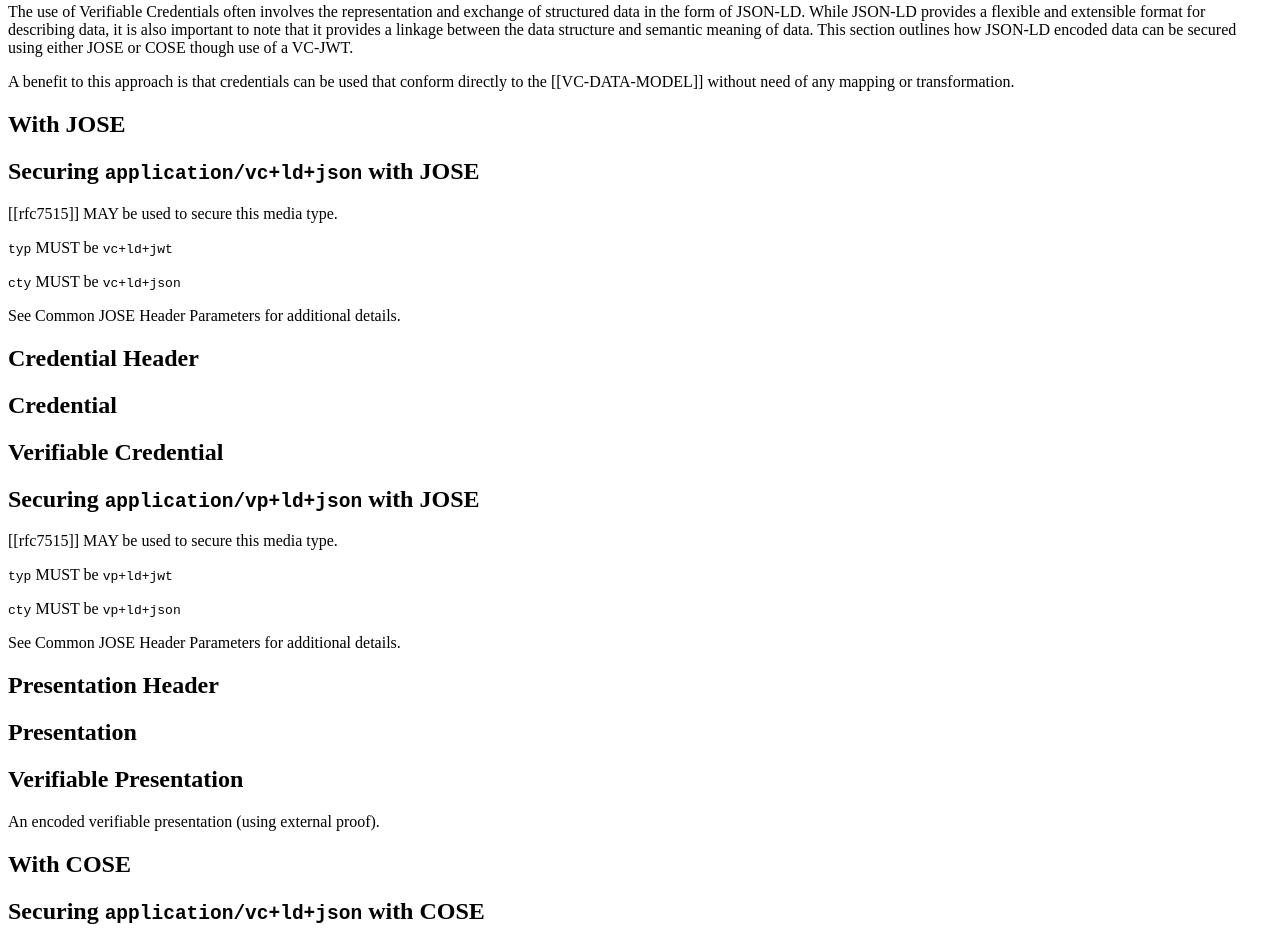
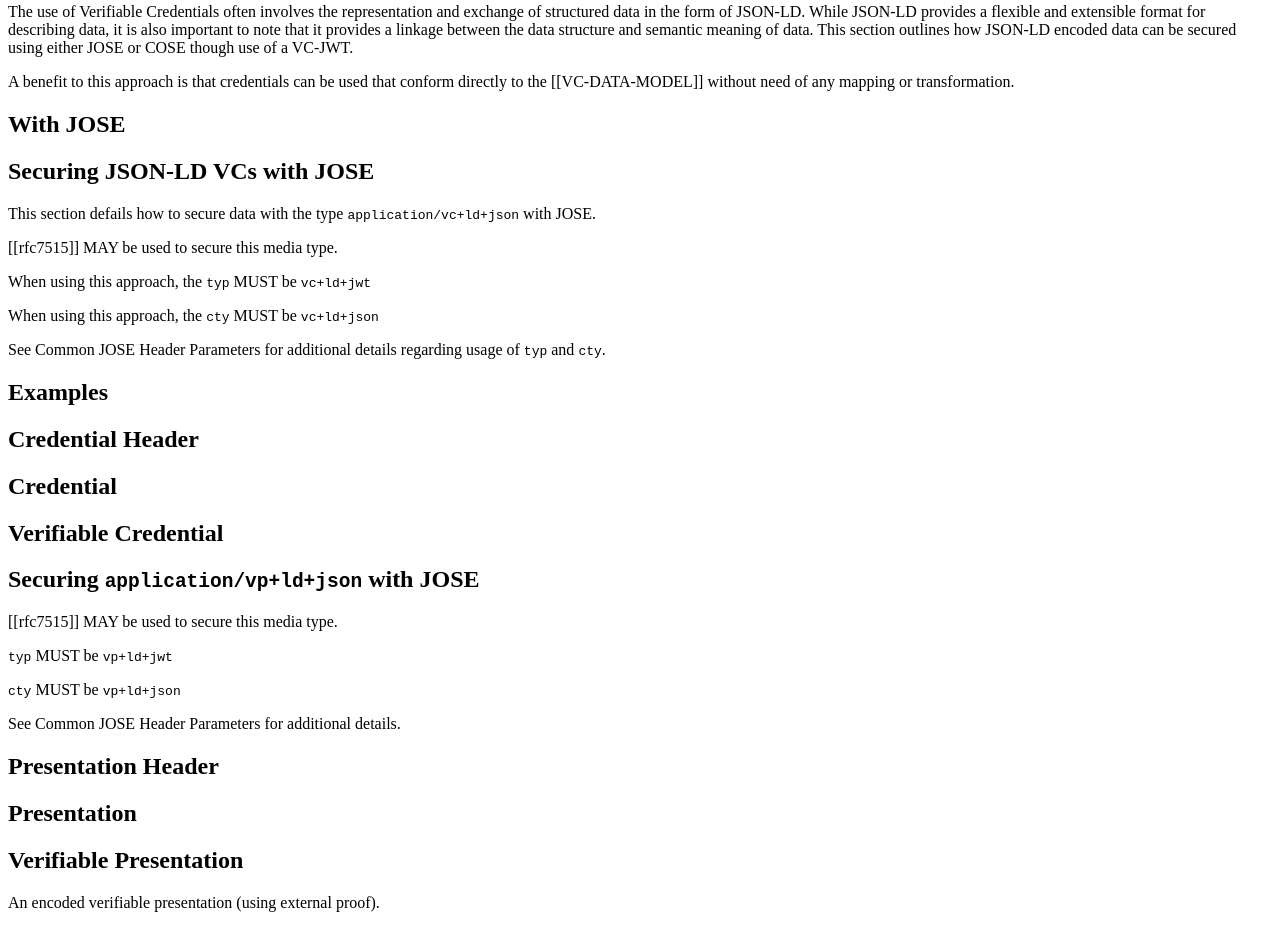
Before and after one commit to w3c/vc-jose-cose, a plain HTML site: page index.html in a window 1280 px wide. Shown: the part 792-1721 px from the top of the page. Drawn offline with Linux system fonts and the light colour scheme.

Commit message:
chore: additions to securing vc+ld+json

```diff
--- a/index.html
+++ b/index.html
@@ -190,11 +190,23 @@ and JWS.
       <section>
         <h2>With JOSE</h2>
         <section>
-          <h2>Securing <code>application/vc+ld+json</code> with JOSE</h2>
+          <h2>Securing JSON-LD VCs with JOSE</h2>
+          <p>
+            This section defails how to secure data with the type <code>application/vc+ld+json</code>
+            with JOSE.
+          </p>
           <p>[[rfc7515]] MAY be used to secure this media type.</p>
-          <p><code>typ</code> MUST be <code>vc+ld+jwt</code></p>
-          <p><code>cty</code> MUST be <code>vc+ld+json</code></p>
-          <p>See <a data-cite="rfc7515#section-4.1.10">Common JOSE Header Parameters</a> for additional details.</p>
+          <p>
+            When using this approach, the <code>typ</code> MUST be <code>vc+ld+jwt</code>
+          </p>
+          <p>When using this approach, the <code>cty</code> MUST be <code>vc+ld+json</code>
+          </p>
+          <p>
+            See <a data-cite="rfc7515#section-4.1.10">Common JOSE Header Parameters</a>
+            for additional details regarding usage of <code>typ</code> and <code>cty</code>.
+          </p>
+          <section>
+            <h2>Examples</h2>
             <section>
               <h2>Credential Header</h2>
               <aside
@@ -221,6 +233,7 @@ and JWS.
               >
                 <pre data-include="./examples/vc-2.0/vc+ld+jwt.jose" data-include-format="json"></pre>
               </aside>
+            </section>
         </section>
       </section>
         <section>
```
Lines whose indentation alone changed are shown as unchanged.
